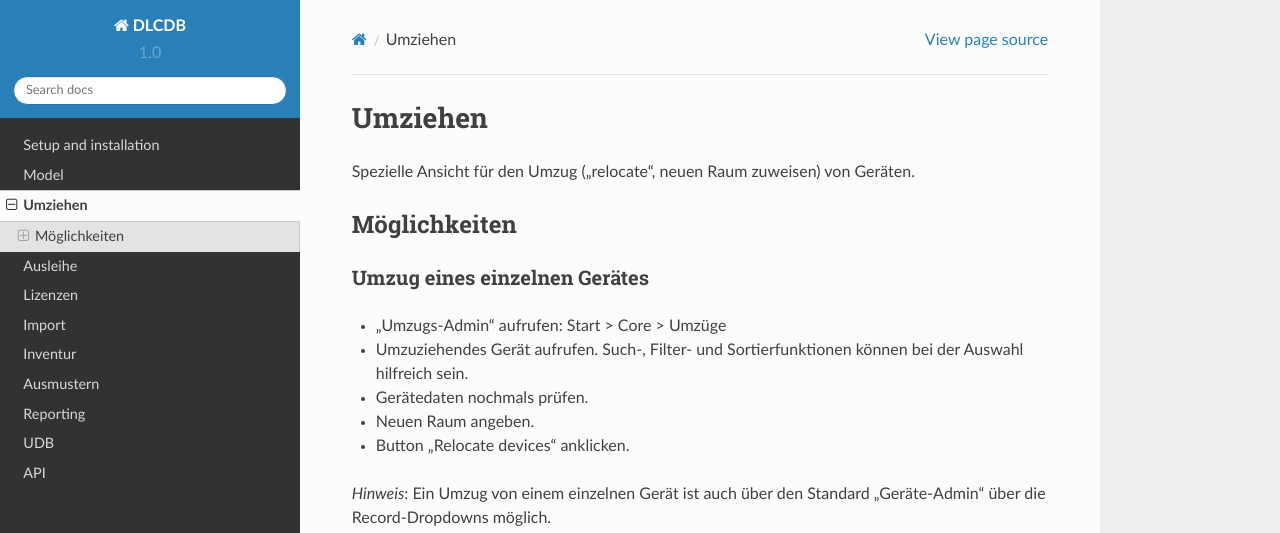
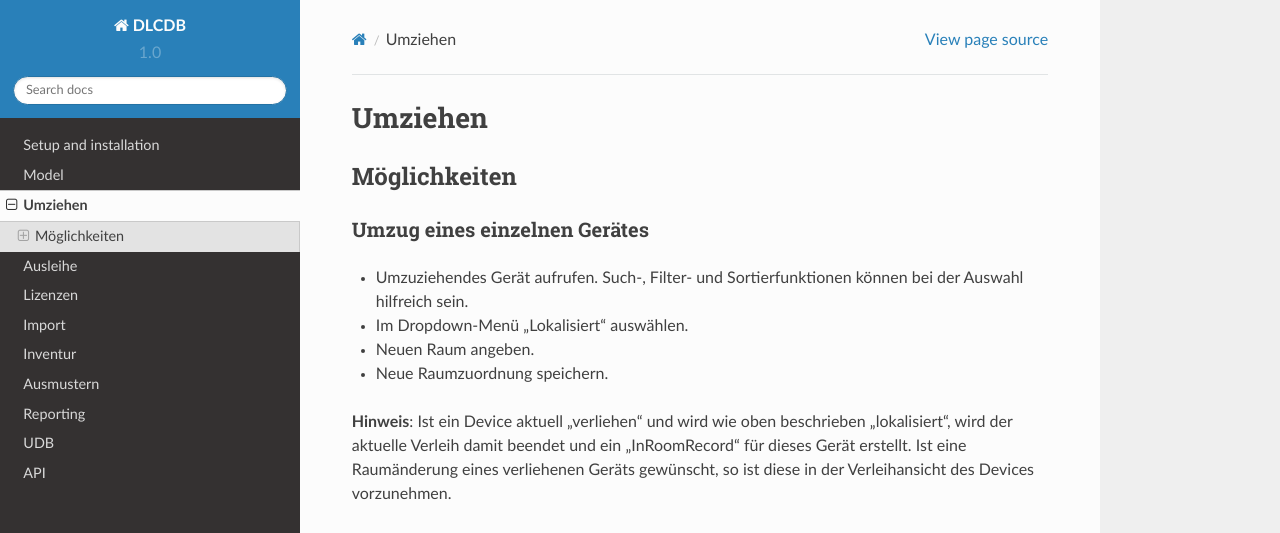
Before and after one commit to tombreit/django-dlcdb, a Sphinx documentation site: the page built from docs/chapters/umziehen.rst, in a window 1280 px wide and 1400 px high. Shown: the top 533 px of the window. Built offline with Sphinx 7.4.7 and the Read the Docs theme 2.0.0, drawn with Linux system fonts in a browser that asks for light colours; some of the changed text lies outside the part shown.

```diff
--- a/docs/chapters/umziehen.rst
+++ b/docs/chapters/umziehen.rst
@@ -1,10 +1,6 @@
 ========
 Umziehen
 ========
-
-
-Spezielle Ansicht für den Umzug ("relocate", neuen Raum zuweisen) von Geräten.
-
 
 Möglichkeiten
 =============
@@ -12,13 +8,12 @@ Möglichkeiten
 Umzug eines einzelnen Gerätes
 -----------------------------
 
-* "Umzugs-Admin" aufrufen: Start > Core > Umzüge
 * Umzuziehendes Gerät aufrufen. Such-, Filter- und Sortierfunktionen können bei der Auswahl hilfreich sein.
-* Gerätedaten nochmals prüfen.
+* Im Dropdown-Menü "Lokalisiert" auswählen.
 * Neuen Raum angeben.
-* Button "Relocate devices" anklicken.
+* Neue Raumzuordnung speichern.
 
-*Hinweis*: Ein Umzug von einem einzelnen Gerät ist auch über den Standard "Geräte-Admin" über die Record-Dropdowns möglich.
+**Hinweis**: Ist ein Device aktuell "verliehen" und wird wie oben beschrieben "lokalisiert", wird der aktuelle Verleih damit beendet und ein "InRoomRecord" für dieses Gerät erstellt. Ist eine Raumänderung eines verliehenen Geräts gewünscht, so ist diese in der Verleihansicht des Devices vorzunehmen.
 
 
 Umzug mehrerer Geräte
@@ -30,7 +25,7 @@ Umzug mehrerer Geräte
     <iframe width="100%" height="400" src="../_static/relocate.webm" frameborder="0" allow="autoplay; encrypted-media" allowfullscreen></iframe>
     </div>
 
-* "Umzugs-Admin" aufrufen: Start > Core > Umzüge
+* "Device-Admin" aufrufen
 * Umzuziehende Gerät aufrufen.
 
   * Such-, Filter- und Sortierfunktionen können bei der Auswahl hilfreich sein.
```
Also changed, not shown: docs/chapters/ausmustern.md (+0 -38 lines), 1 other file.
